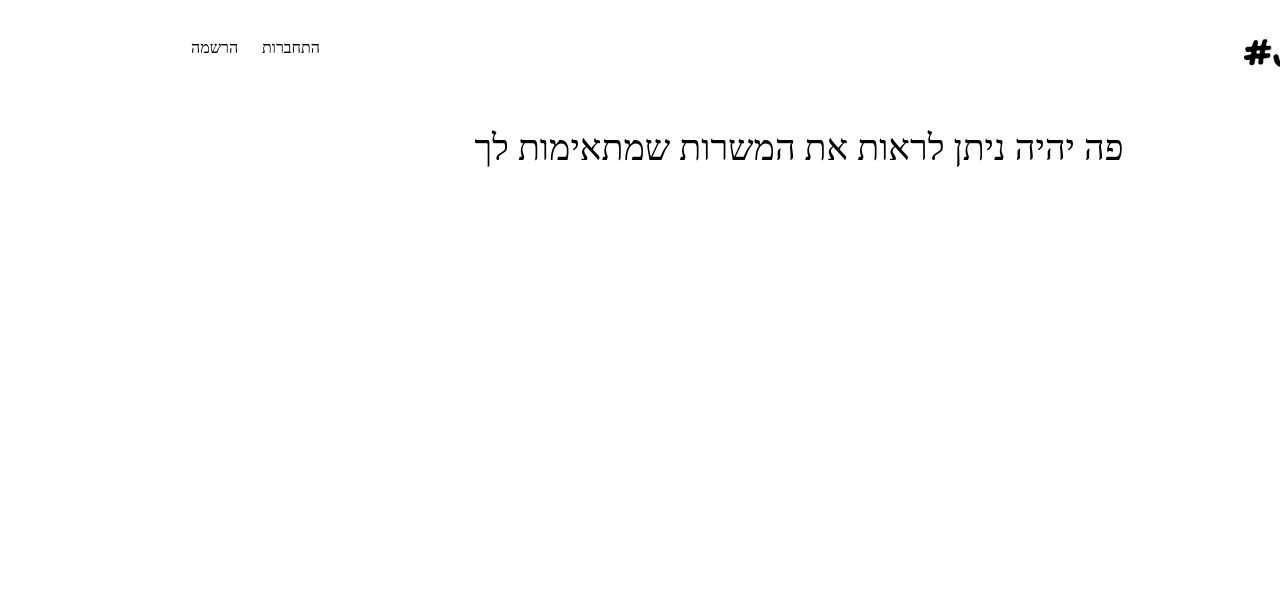
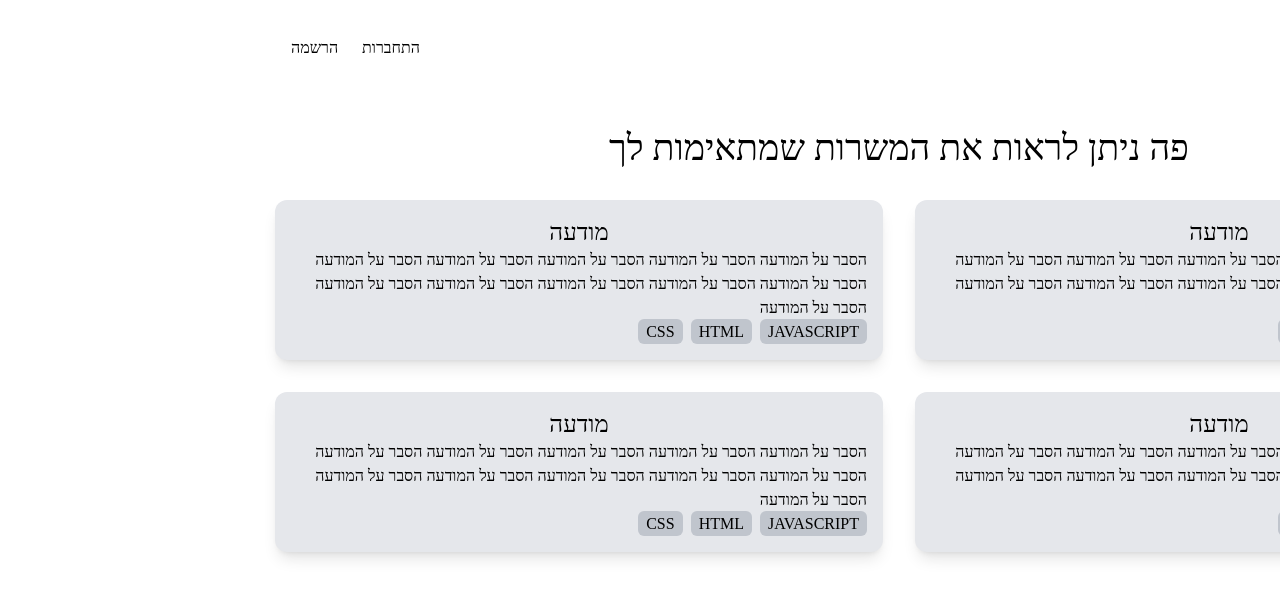
Before and after one commit to matanweiss/juniorNoMore, a React (Create React App) app in the folder frontend/: page /#/explore in a window 1280 px wide. Shown: the top 598 px of the page. Built offline with nearby package versions, Linux system fonts and the light colour scheme.

Commit message:
fixed navbar infinite grow & updated explore page

```diff
--- /dev/null
+++ b/frontend/src/components/ExploreItem.js
@@ -0,0 +1,17 @@
+const ExploreItem = () => {
+    return (
+        <div className=" bg-gray-200 rounded-xl p-4 shadow-lg">
+            <h4 className="text-center">
+                מודעה
+            </h4>
+            <p>הסבר על המודעה הסבר על המודעה הסבר על המודעה הסבר על המודעה הסבר על המודעה הסבר על המודעה הסבר על המודעה הסבר על המודעה הסבר על המודעה הסבר על המודעה הסבר על המודעה </p>
+            <div className="space-x-2">
+                <span className="bg-gray-400/50 rounded-md px-2 py-1">CSS</span>
+                <span className="bg-gray-400/50 rounded-md px-2 py-1">HTML</span>
+                <span className="bg-gray-400/50 rounded-md px-2 py-1">JAVASCRIPT</span>
+            </div>
+        </div>
+    );
+}
+
+export default ExploreItem;
--- a/frontend/src/components/NavBar.js
+++ b/frontend/src/components/NavBar.js
@@ -23,7 +23,7 @@ const NavBar = () => {
     }, []);
 
     return (
-        <nav className={` ${isScrolled ? 'text-white bg-slate-700 lg:max-h-16' : "lg:max-h-24"} h-16 lg:h-24 z-10 sticky top-0 transition-all px-8 flex items-center`}>
+        <nav className={` ${isScrolled ? 'text-white bg-slate-700 lg:pt-4 lg:-translate-y-4' : "lg:max-h-24"} h-16 lg:h-24 z-10 sticky top-0 transition-all px-8 flex items-center`}>
             <Link to="/" className="text-2xl font-bold flex flex-col items-center">
                 <div className="translate-x-8 lg:translate-x-0">
                     {isScrolled
--- a/frontend/src/index.css
+++ b/frontend/src/index.css
@@ -3,3 +3,29 @@
 @tailwind utilities;
 
 @import url('https://fonts.googleapis.com/css2?family=Assistant:wght@200;300;400;500;600;700;800&family=Varela+Round&display=swap');
+
+@layer base {
+    h1 {
+        @apply text-5xl;
+    }
+
+    h2 {
+        @apply text-4xl;
+
+    }
+
+    h3 {
+        @apply text-3xl;
+
+    }
+
+    h4 {
+        @apply text-2xl;
+
+    }
+
+    h5 {
+        @apply text-xl;
+
+    }
+}
--- a/frontend/src/pages/Explore.js
+++ b/frontend/src/pages/Explore.js
@@ -1,7 +1,17 @@
+import ExploreItem from "../components/ExploreItem";
+
 const Explore = () => {
     return (
-        <div className="text-center">
-            <h1 className="lg:text-4xl text-2xl mt-8">פה יהיה ניתן לראות את המשרות שמתאימות לך</h1>
+        <div className="px-4">
+            <div className="text-center">
+                <h1 className="lg:text-4xl text-2xl my-8">פה ניתן לראות את המשרות שמתאימות לך</h1>
+            </div>
+            <div className="space-y-8 lg:grid grid-cols-2 lg:space-y-0 gap-8">
+                <ExploreItem />
+                <ExploreItem />
+                <ExploreItem />
+                <ExploreItem />
+            </div>
         </div>
     );
 }
```
